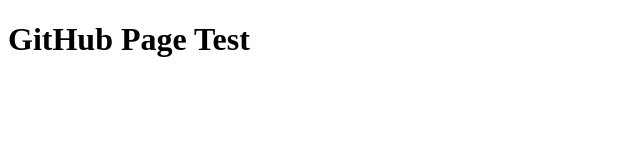
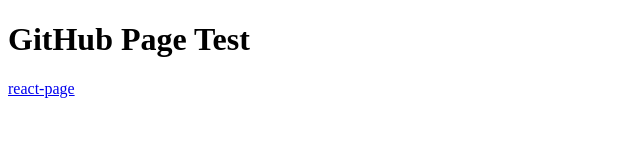
Before and after one commit to Reaxoh/Reaxoh.github.io, a plain HTML site: page index.html in a window 1280 px wide. Shown: the full height of the page, 0-640 px from the left. Drawn offline with Linux system fonts and the light colour scheme.

Commit message:
📝 feat: Fix a href link

```diff
--- a/index.html
+++ b/index.html
@@ -6,6 +6,6 @@
     </head>
     <body>
         <h1>GitHub Page Test</h1>
-        <a href="https://reaxoh.github.io/react-page/"></a>
+        <a href="https://reaxoh.github.io/react-page/">react-page</a>
     </body>
 </html>
```
